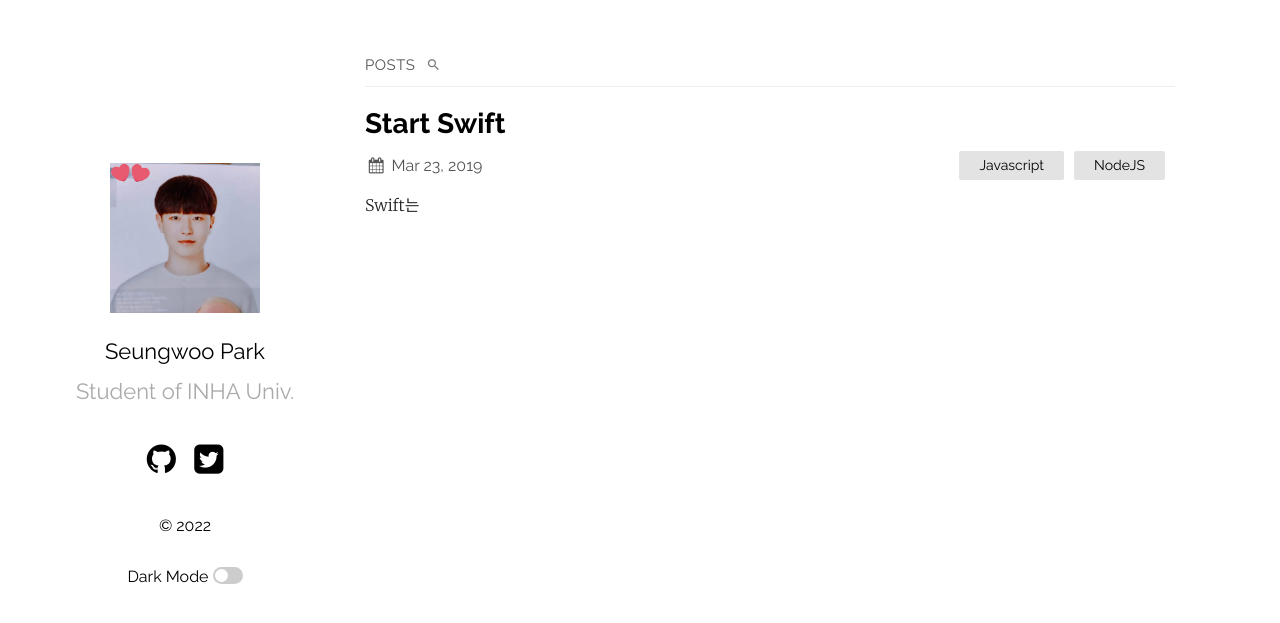
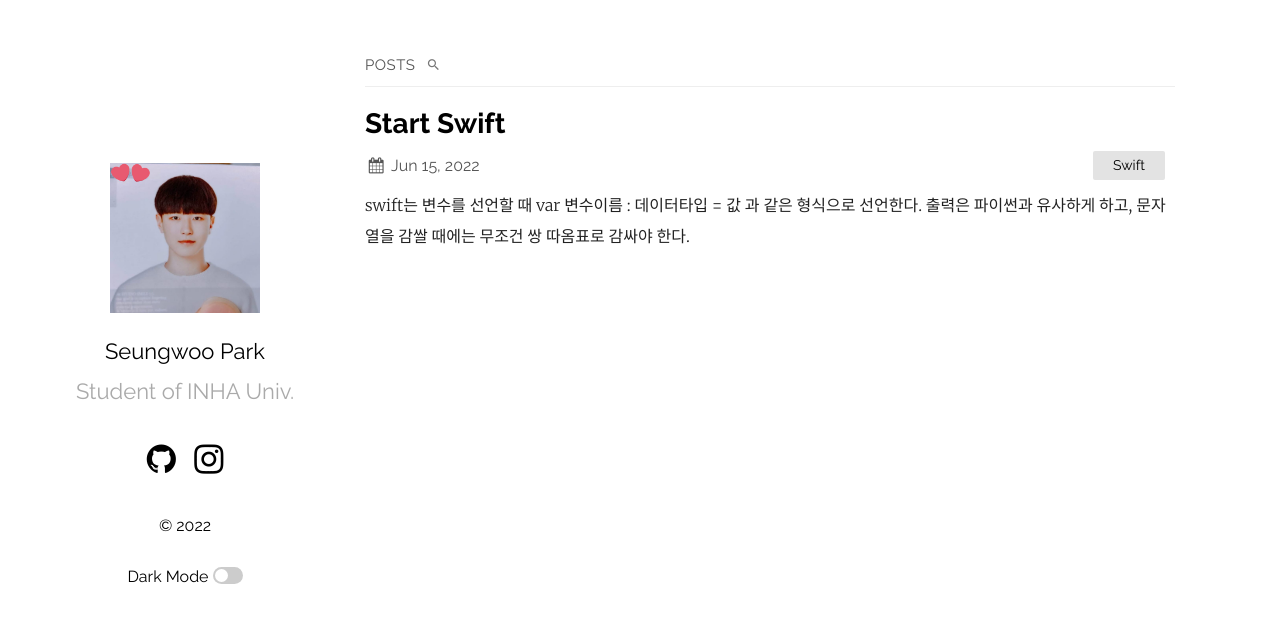
Before and after one commit to cieabora/cieabora.github.io, a Jekyll site: the page built from index.md, in a window 1280 px wide. Shown: the top 623 px of the page. Built offline with Jekyll 4.4.1, drawn with Linux system fonts in a browser that asks for light colours.

Commit message:
first post

````diff
--- a/_config.yml
+++ b/_config.yml
@@ -1,4 +1,4 @@
-title: Your awesome title
+title: SeungWoo blog
 author: GitHub User
 email: qkrcks8912@gmail.com
 description: > # this means to ignore newlines until "show_exerpts:"
@@ -26,12 +26,12 @@ plainwhite:
     - post
   # generate social links in footer
   social_links:
-    twitter: cieabora
+    #twitter: cieabora
     github:  cieabora
     #linkedIn: in/samarsault
     #dribbble: jekyll
     #flickr:   jekyll
-    #instagram: jekyll
+    instagram: formerly._.cold
     #pinterest: jekyll
     #youtube: jekyll
     #facebook: jekyll
--- /dev/null
+++ b/_posts/2022-06-15-start_swift.markdown
@@ -0,0 +1,33 @@
+---
+layout: post
+title: "Start Swift"
+date: 2022-06-15
+categories: Swift
+---
+swift는 변수를 선언할 때
+var 변수이름 : 데이터타입 = 값
+과 같은 형식으로 선언한다.
+출력은 파이썬과 유사하게 하고, 문자열을 감쌀 때에는 무조건 쌍 따옴표로 감싸야 한다.
+
+if문의 형식은 C언어와 유사하고 한 줄 if문도 가능하다.
+
+```swift
+import UIKit
+
+// 다크모드 여부
+var isDarkMode : Bool = true
+
+
+if (isDarkMode == true){
+    print("다크모드 입니다.")
+}
+else{
+    print("다크모드가 아닙니다")
+}
+
+// if 다크모드가 true -> 다크모드 입니다.
+var title : String = isDarkMode ? "다크모드 입니다." : "다크모드가 아닙니다."
+
+print(title)
+
+```
````
Also changed, not shown: _posts/2022-06-15-welcome-to-jekyll.markdown (deleted, +0 -28 lines), 1 other file.
